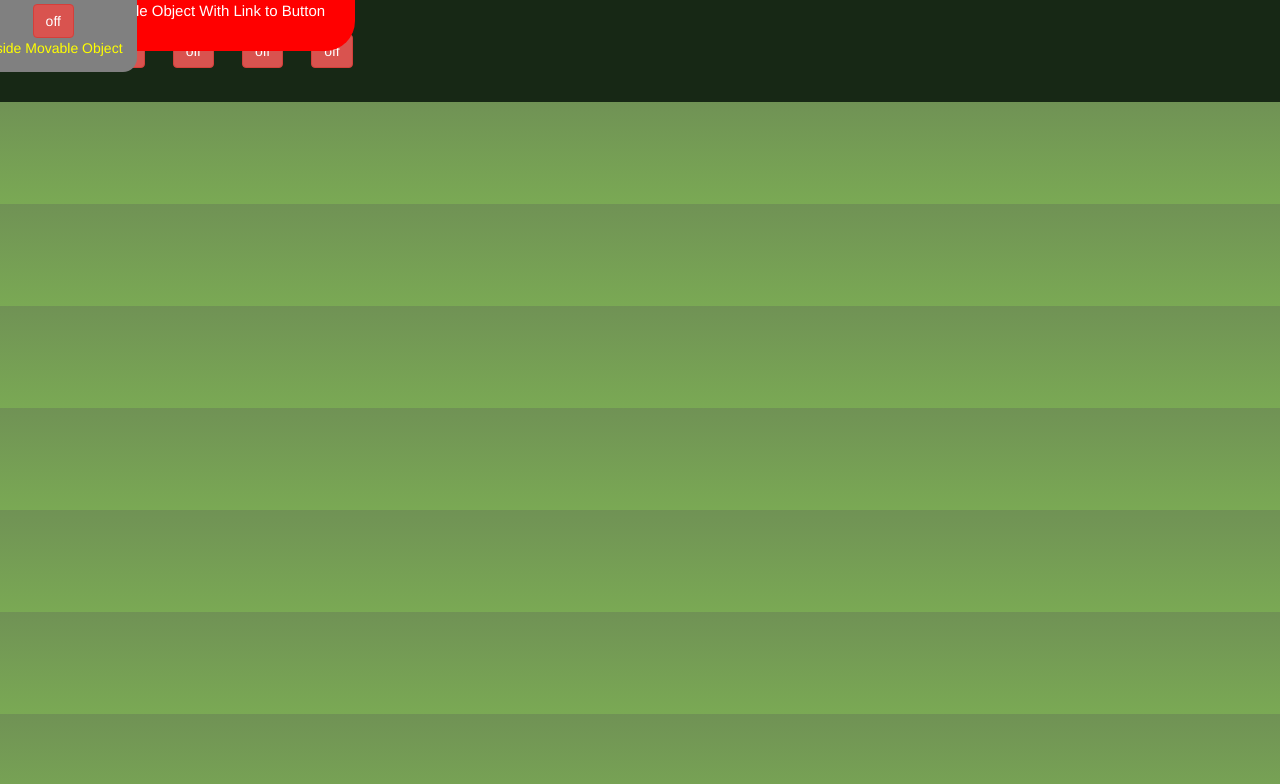
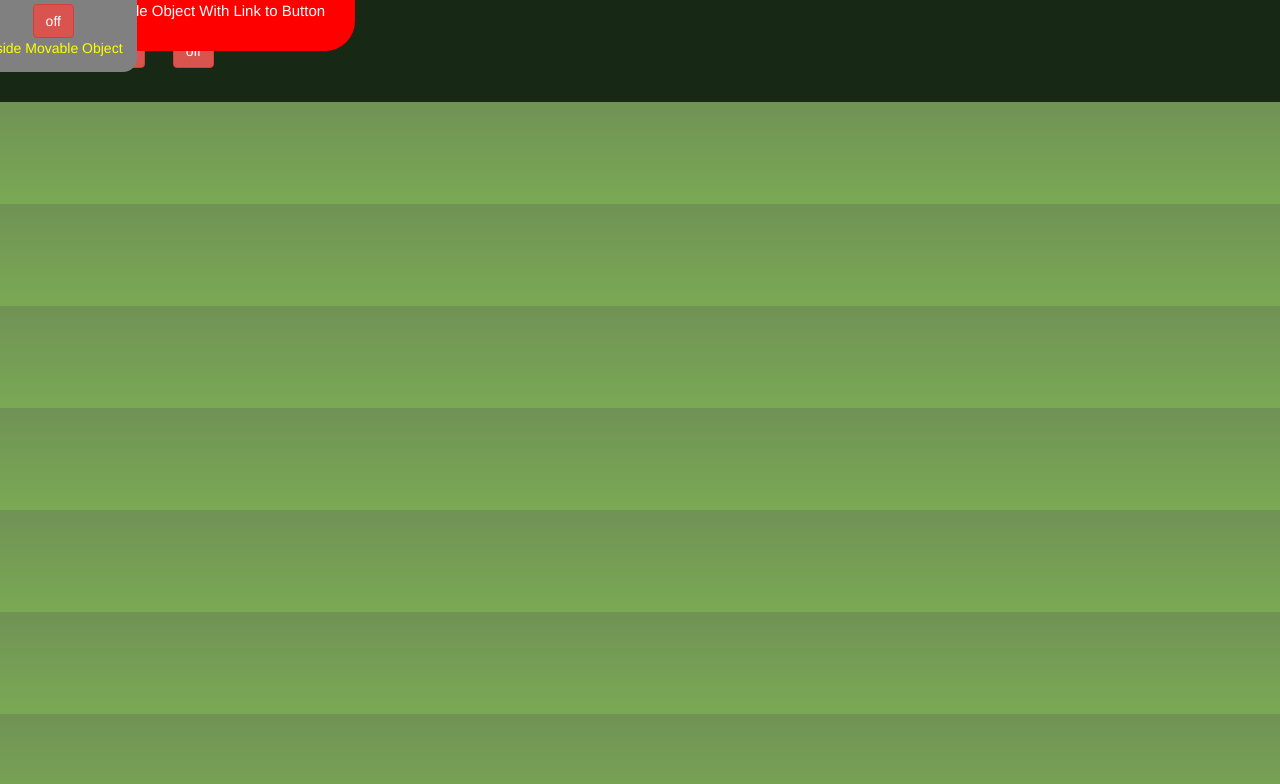
Before and after one commit to Julian-Mostbauer/Visual-Html-Editor, a React (Vite) app in the folder VHE/: page / in a window 1280 px wide. Shown: the top 784 px of the page. Built offline with nearby package versions, Linux system fonts and the light colour scheme; the HTML template or start-up script is replaced by a standard one.

Commit message:
Update App.tsx

```diff
--- a/VHE/src/App.tsx
+++ b/VHE/src/App.tsx
@@ -10,7 +10,7 @@ function App() {
 
     return (
         <>
-            <RadioCollection count={5} tile_mode='right' />
+            <RadioCollection count={3} tile_mode='right'/>
 
             <MovableItem id={"move1"} content={<div className={"move1"} style={{ backgroundColor: `${deez ? "Green" : "Red"}`, borderRadius: "2em", padding: "2em", color: "White", fontSize: `${deez ? "19px" : "15px"}` }}>Custom style Movable Object With Link to Button</div>} />
             <MovableItem id={"move2"} content={<div className={"move2"} style={{ backgroundColor: "Gray", borderRadius: "1em", padding: "1em", color: "yellow" }}>This is Test Button<ToggleButton func={() => { setDeez(!deez) }} state={deez} style={""} /> Inside Movable Object</div>} />
```
